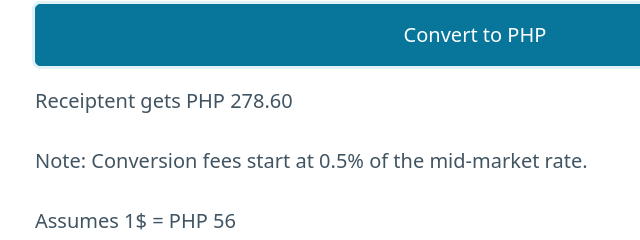
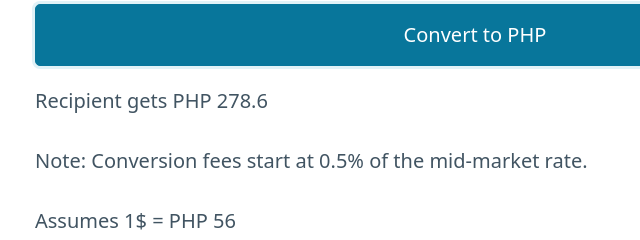
Before and after one commit to mikoooodizon/SWITCH-FX, a plain HTML site: page index.html in a window 1280 px wide. Both pictures are taken after typing "5" into the empty fields and a click on the button "Convert to PHP". Shown: the part 1196-1436 px from the top of the page, 165-805 px from the left. Drawn offline with nearby package versions, Linux system fonts and the light colour scheme.

Commit message:
Add files via upload
improving conversion function. A

Added ',' to divide hundreds

```diff
--- a/index.html
+++ b/index.html
@@ -87,13 +87,24 @@
             <p>Note: Conversion fees start at 0.5% of the mid-market rate.</p>
             <p>Assumes 1$ = PHP 56</p>
             <script>
-                function convertCurrency() {
+             /*  <!--  function convertCurrency() {
                     var amount = document.getElementById('amount').value;
                     var midMarketRate = 56; // Replace with real mid-market rate
                     var conversionFee = 0.5 / 100;
                     var convertedAmount = (amount * midMarketRate) * (1 - conversionFee);
                     document.getElementById('result').innerText = 'Receiptent gets ' + 'PHP ' + convertedAmount.toFixed(2);
-                }
+                } --> */
+                function convertCurrency() {
+    var amount = document.getElementById('amount').value;
+    var midMarketRate = 56; // Replace with real mid-market rate
+    var conversionFee = 0.5 / 100;
+    var convertedAmount = (amount * midMarketRate) * (1 - conversionFee);
+    // Use Intl.NumberFormat to format the converted amount with commas
+    var formattedAmount = new Intl.NumberFormat('en-US').format(convertedAmount.toFixed(2));
+    document.getElementById('result').innerText = 'Recipient gets PHP ' + formattedAmount;
+}
+
+
             </script>
         </section>
         <section id="contact" class="flex-column justify-center">
```
